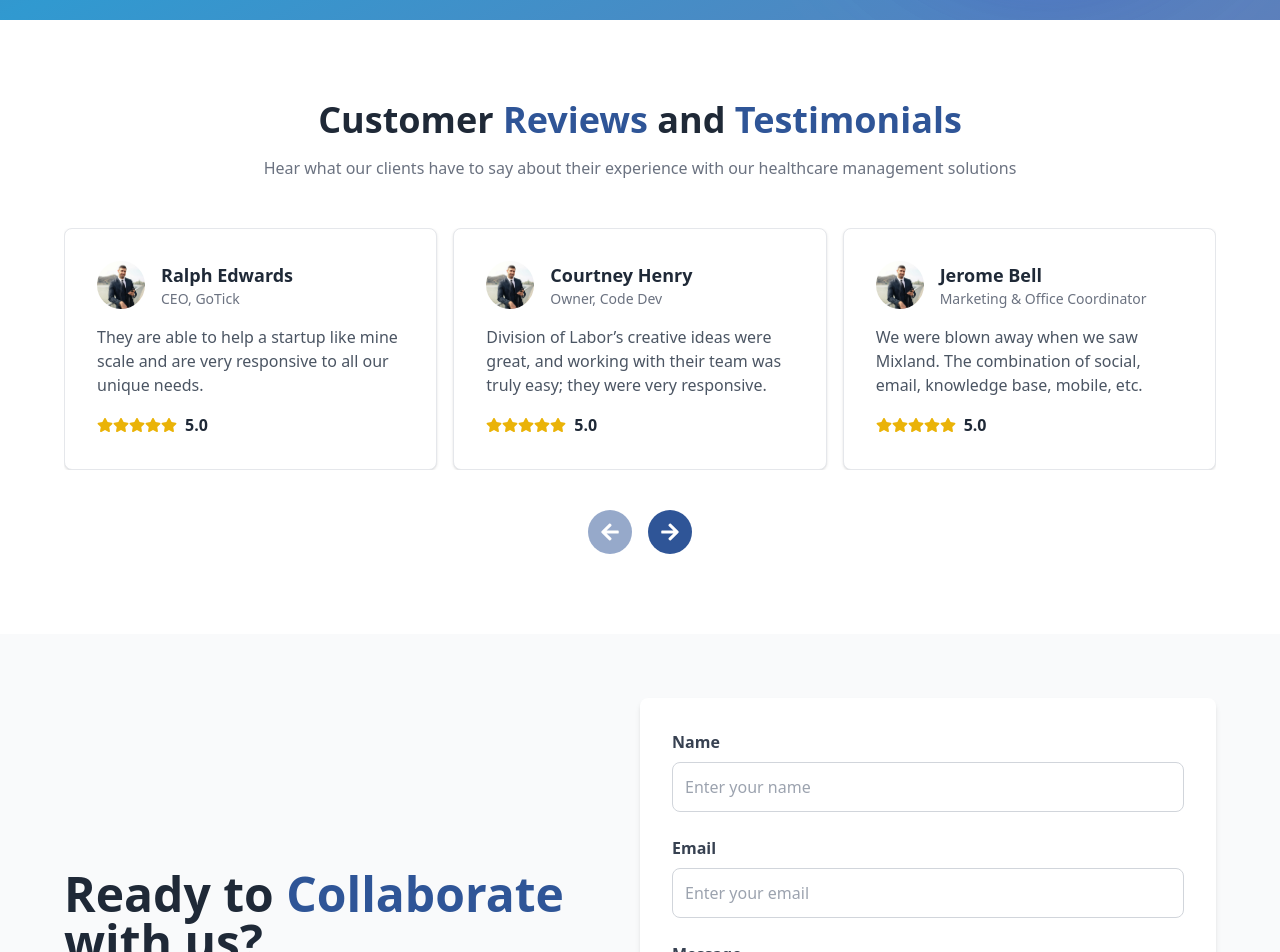
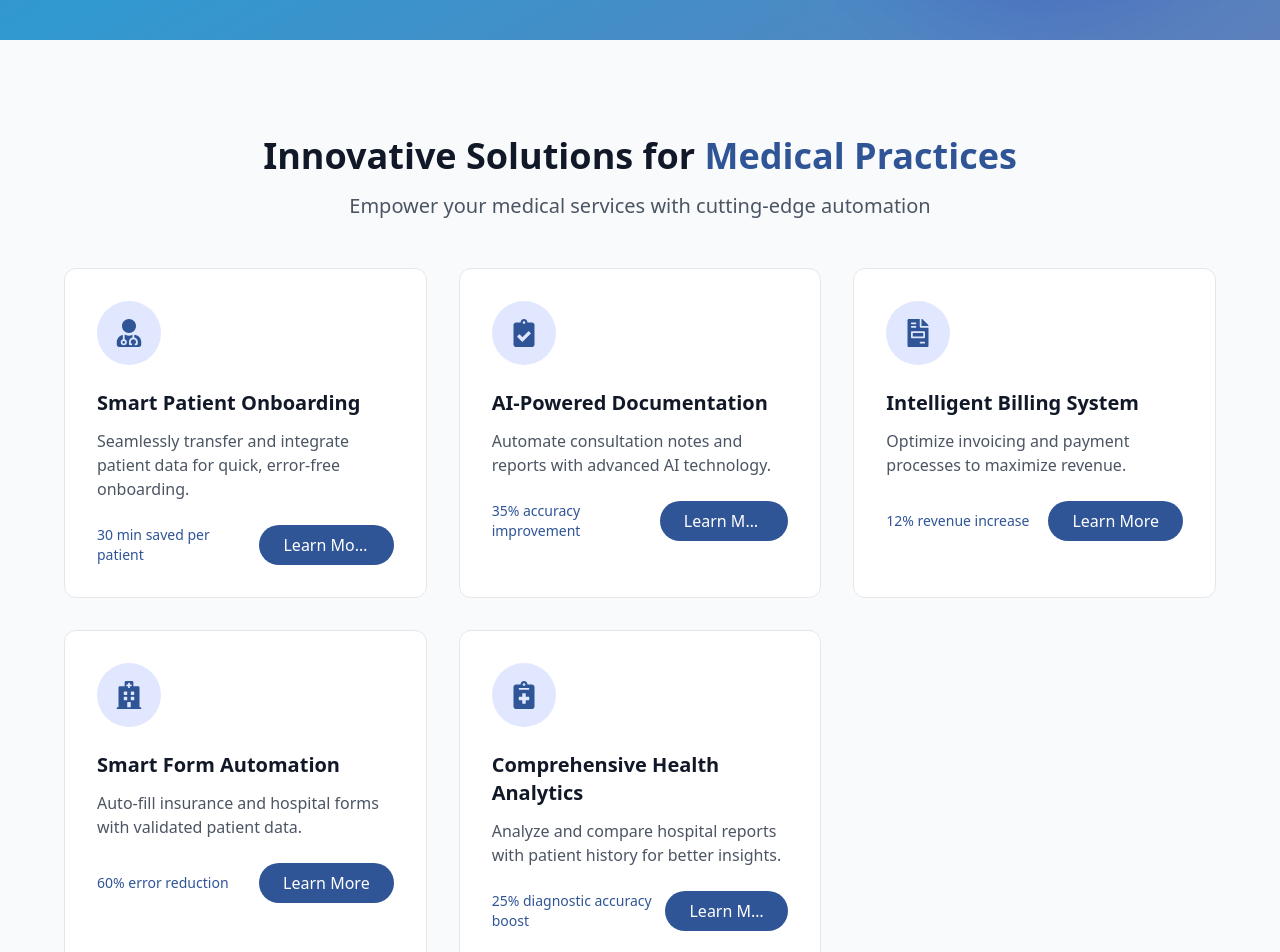
Before and after one commit to MdRahi99/medicus-data, a React (Vite) app: page / in a window 1280 px wide. Shown: the part 720-1672 px from the top of the page. Built offline with nearby package versions, Linux system fonts and the light colour scheme.

Commit message:
make services section

```diff
--- /dev/null
+++ b/src/assets/data/servicesData.jsx
@@ -0,0 +1,34 @@
+import { FaUserMd, FaFileInvoice, FaClipboardCheck, FaHospital, FaNotesMedical } from 'react-icons/fa';
+
+export const services = [
+    {
+        title: 'Smart Patient Onboarding',
+        description: 'Seamlessly transfer and integrate patient data for quick, error-free onboarding.',
+        icon: <FaUserMd size={28} className="text-primary" />,
+        stat: '30 min saved per patient',
+    },
+    {
+        title: 'AI-Powered Documentation',
+        description: 'Automate consultation notes and reports with advanced AI technology.',
+        icon: <FaClipboardCheck size={28} className="text-primary" />,
+        stat: '35% accuracy improvement',
+    },
+    {
+        title: 'Intelligent Billing System',
+        description: 'Optimize invoicing and payment processes to maximize revenue.',
+        icon: <FaFileInvoice size={28} className="text-primary" />,
+        stat: '12% revenue increase',
+    },
+    {
+        title: 'Smart Form Automation',
+        description: 'Auto-fill insurance and hospital forms with validated patient data.',
+        icon: <FaHospital size={28} className="text-primary" />,
+        stat: '60% error reduction',
+    },
+    {
+        title: 'Comprehensive Health Analytics',
+        description: 'Analyze and compare hospital reports with patient history for better insights.',
+        icon: <FaNotesMedical size={28} className="text-primary" />,
+        stat: '25% diagnostic accuracy boost',
+    },
+];
--- a/src/components/pages/Contact/Contact.jsx
+++ b/src/components/pages/Contact/Contact.jsx
@@ -94,7 +94,7 @@ const Contact = () => {
                         {/* Submit Button */}
                         <button
                             type="submit"
-                            className="px-6 py-3 mt-4 bg-gradient-to-r from-primary to-secondary text-white rounded-3xl shadow-md hover:bg-gradient-to-l transition duration-300 ease-in-out w-full md:w-1/3 text-lg font-semibold">
+                            className="px-6 py-3 mt-4 truncate bg-gradient-to-r from-primary to-secondary text-white rounded-3xl shadow-md hover:bg-gradient-to-l transition duration-300 ease-in-out w-full md:w-1/3 text-lg font-semibold">
                             Send Message
                         </button>
                     </form>
--- a/src/components/pages/Home/Banner.jsx
+++ b/src/components/pages/Home/Banner.jsx
@@ -1,9 +1,10 @@
 import React from 'react';
 import banner_video from "../../../assets/banner_video.mp4";
+import { Link } from 'react-router-dom';
 
 const Banner = () => {
   return (
-    <div className="relative bg-primary bg-opacity-10 overflow-hidden py-8 md:py-24">
+    <div className="relative bg-primary bg-opacity-10 overflow-hidden py-8 md:py-28">
       {/* Background Decoration */}
       <div className="absolute inset-0 bg-gradient-to-br from-primary via-sky-600 to-secondary opacity-80"></div>
 
@@ -18,9 +19,11 @@ const Banner = () => {
           <p className="text-lg md:text-xl text-gray-200 max-w-xl">
             Empower healthcare professionals by simplifying administrative tasks. Schedule your demo today!
           </p>
-          <button className="px-12 py-3.5 bg-secondary text-white text-lg font-medium rounded-full shadow-sm hover:bg-primary hover:text-white transition duration-300 ease-in-out">
-            Book Demo
-          </button>
+          <div className='pt-4'>
+            <Link to='/contact' className="px-12 py-3.5 bg-secondary text-white text-lg font-medium rounded-full shadow-sm hover:bg-primary hover:text-white transition duration-300 ease-in-out">
+              Book Demo
+            </Link>
+          </div>
         </div>
 
         {/* Video Section */}
--- a/src/components/pages/Home/Home.jsx
+++ b/src/components/pages/Home/Home.jsx
@@ -2,11 +2,13 @@ import React from 'react';
 import Banner from './Banner';
 import Contact from '../Contact/Contact';
 import Reviews from '../Reviews/Reviews';
+import Products from '../Products/Products';
 
 const Home = () => {
     return (
         <div className=''>
             <Banner />
+            <Products />
             <Reviews />
             <Contact />
         </div>
--- a/src/components/pages/Products/Products.jsx
+++ b/src/components/pages/Products/Products.jsx
@@ -1,9 +1,37 @@
 import React from 'react';
+import { services } from '../../../assets/data/servicesData';
 
 const Products = () => {
     return (
-        <div>
-            Products
+        <div className='px-4 py-16 md:px-16 md:py-24 bg-gray-50'>
+            <div className="">
+                <h2 className='text-3xl md:text-4xl font-bold text-center text-gray-900 mb-4'>
+                    Innovative Solutions for <span className='text-primary'>Medical Practices</span>
+                </h2>
+                <p className='text-xl text-center text-gray-600 mb-12'>
+                    Empower your medical services with cutting-edge automation
+                </p>
+
+                <div className="grid grid-cols-1 md:grid-cols-2 lg:grid-cols-3 gap-4 md:gap-8">
+                    {services?.map((service, index) => (
+                        <div key={index} className="bg-white rounded-xl overflow-hidden transition-all duration-300 hover:shadow-lg border border-gray-200">
+                            <div className="p-8">
+                                <div className="flex items-center justify-center w-16 h-16 bg-indigo-100 rounded-full mb-6">
+                                    {service.icon}
+                                </div>
+                                <h3 className="text-xl font-semibold text-gray-900 mb-3">{service.title}</h3>
+                                <p className="text-gray-600 mb-6">{service.description}</p>
+                                <div className="flex items-center justify-between">
+                                    <span className="text-sm font-medium text-primary">{service.stat}</span>
+                                    <button className="bg-primary truncate text-white px-6 py-2 rounded-3xl hover:bg-secondary transition-colors duration-300 focus:outline-none">
+                                        Learn More
+                                    </button>
+                                </div>
+                            </div>
+                        </div>
+                    ))}
+                </div>
+            </div>
         </div>
     );
 };
--- a/src/components/pages/Reviews/Reviews.jsx
+++ b/src/components/pages/Reviews/Reviews.jsx
@@ -39,7 +39,7 @@ const Reviews = () => {
     }
 
     const ReviewCard = ({ review }) => (
-        <div className="bg-white p-8 rounded-lg shadow border">
+        <div className="bg-white rounded-xl overflow-hidden transition-all duration-300 hover:shadow-lg border border-gray-200 p-8">
             <div className="flex items-center mb-4">
                 <img src={review.image} alt={review.name} className="w-12 h-12 object-cover rounded-full mr-4" />
                 <div>
@@ -71,7 +71,7 @@ const Reviews = () => {
             </div>
 
             <div className="relative overflow-hidden">
-                <div className={`grid ${isMobile ? 'grid-cols-1' : 'grid-cols-3'} gap-4`}>
+                <div className={`grid ${isMobile ? 'grid-cols-1' : 'grid-cols-3'} gap-4 md:gap-8`}>
                     {visibleReviews.map((review) => (
                         <ReviewCard key={review.id} review={review} />
                     ))}
```
